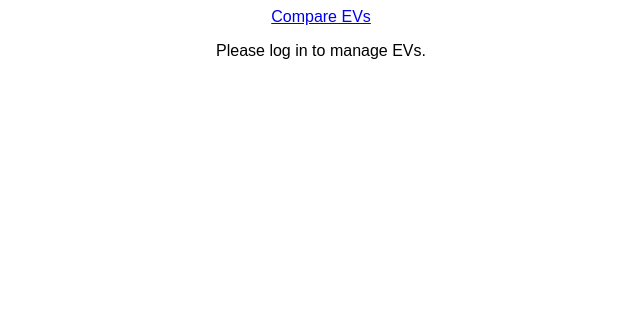
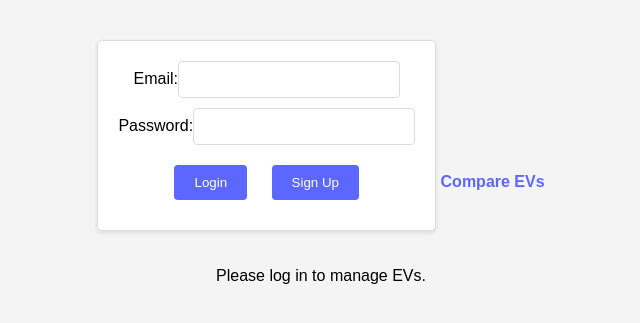
Before and after one commit to xixi379/EVmanagementSyetem, a FastAPI app: page / in a window 1280 px wide. Shown: the top 323 px of the page, without its empty margins (319-959 px from the left). Run offline with FastAPI, Linux system fonts and the light colour scheme; some libraries are stand-ins or nearby versions.

Commit message:
ui change, works fine on google chrome but not on microsoft edge.

```diff
--- a/static/styles.css
+++ b/static/styles.css
@@ -1,7 +1,77 @@
 body {
     font-family: "heivetica", sans-serif;
     text-align: center;
+    background-color: #f4f4f4;
+    margin: 0;
+    padding: 20px;
 }
+
+#login-box {
+    margin: 20px auto;
+    padding: 20px;
+    border: 1px solid #ddd;
+    border-radius: 5px;
+    background-color: #fff;
+    box-shadow: 0 2px 4px rgba(0, 0, 0, 0.1);
+    display: inline-block;
+}
+
+#login-box input[type=email],
+#login-box input[type=password] {
+    margin-bottom: 10px;
+    border: 1px solid #ddd;
+    border-radius: 4px;
+    padding: 10px;
+    width: 200px;
+}
+
+button {
+    background-color: #5c67ff;
+    color: white;
+    border: none;
+    padding: 10px 20px;
+    margin: 10px;
+    border-radius: 4px;
+    cursor: pointer;
+}
+
+button:hover {
+    background-color: #4c57e8;
+}
+
+button:active {
+    background-color: #4048d4;
+}
+
+a {
+    color: #5c67ff;
+    text-decoration: none;
+    font-weight: bold;
+}
+
+a:hover {
+    text-decoration: underline;
+}
+
+nav ul {
+    list-style-type: none;
+    padding: 0;
+}
+
+nav ul li {
+    display: inline;
+    margin-right: 20px;
+}
+
+nav ul li a {
+    text-decoration: none;
+    color: #333;
+}
+
+nav ul li a:hover {
+    text-decoration: underline;
+}
+
 
 .high-value {
     color: green;
@@ -24,4 +94,5 @@
     border: 1px solid #ccc;
     padding: 10px;
     margin-bottom: 10px;
+    background-color: #fff;
 }
```
